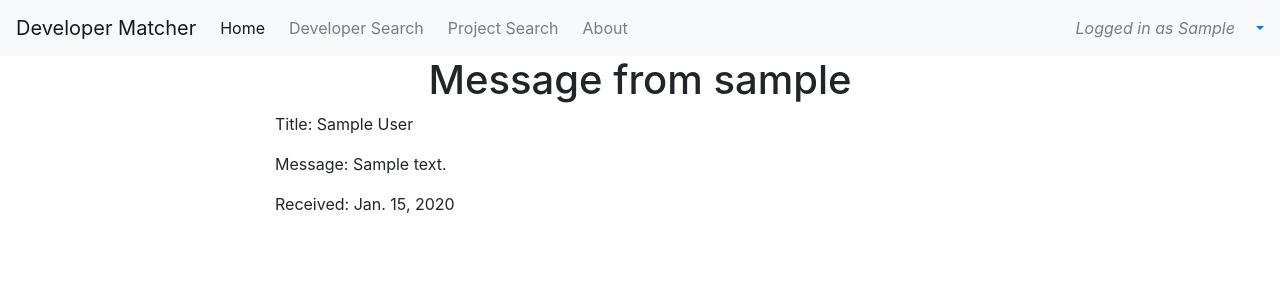
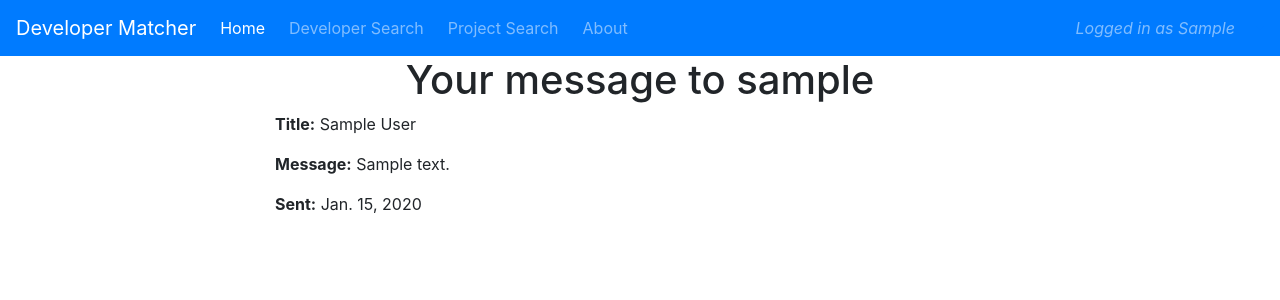
Before and after one commit to dragon-fire-fly/developer_matcher, a Django app: page /user/messages/1/ in a window 1280 px wide. Shown: the top 300 px of the page. Run offline with Django 3.2, Linux system fonts and the light colour scheme; a user stored in the database is signed in; tables that the repository leaves empty hold one stand-in row (values such as "Sample post"); some libraries are stand-ins or nearby versions.

Commit message:
FEAT: Add sent and received individual msgs

```diff
--- a/app_user/templates/app_user/individual_msg.html
+++ b/app_user/templates/app_user/individual_msg.html
@@ -5,10 +5,17 @@
 <div class="container">
     <div class="row">
         <div class="col-md-8 offset-md-2">
+            {% if msg_type == received %}
             <h1 class="text-center">Message from {{ msg.user_sender.username }}</h1>
-            <p>Title: {{ msg.title }}</p>
-            <p>Message: {{ msg.message }}</p>
-            <p>Received: {{ msg.sent_date }}</p>
+            <p><u><strong>Title:</strong> {{ msg.title }}</p>
+            <p><strong>Message:</strong> {{ msg.message }}</p>
+            <p><strong>Received:</strong> {{ msg.sent_date }}</p>
+            {% else %}
+            <h1 class="text-center">Your message to {{ msg.user_receiver.username }}</h1>
+            <p><strong>Title:</strong> {{ msg.title }}</p>
+            <p><strong>Message:</strong> {{ msg.message }}</p>
+            <p><strong>Sent:</strong> {{ msg.sent_date }}</p>
+            {% endif %}
         </div>
     </div>
 </div>
--- a/app_user/views.py
+++ b/app_user/views.py
@@ -168,7 +168,6 @@ class Messages(TemplateView):
     def get(self, request):
         received_msgs = Message.objects.filter(user_receiver=request.user)
         sent_msgs = Message.objects.filter(user_sender=request.user)
-        # breakpoint()
         context = {
             "received_msgs": received_msgs,
             "sent_msgs": sent_msgs,
@@ -186,7 +185,12 @@ class IndividualMsg(TemplateView):
     def get(self, request, *args, **kwargs):
         message_pk = kwargs["pk"]
         message = Message.objects.get(pk=message_pk)
+        if message.user_sender == request.user:
+            msg_type = "sent"
+        else:
+            msg_type = "received"
         context = {
-            "msg": message
+            "msg": message,
+            "msg_type": msg_type,
         }
         return render(request, "app_user/individual_msg.html", context)
--- a/templates/base.html
+++ b/templates/base.html
@@ -12,7 +12,8 @@
     <title>{% block title %} Developer Matcher {% endblock %}</title>
 </head>
 <body>
-    <nav class="navbar navbar-expand-lg navbar-light bg-light">
+    <!-- <nav class="navbar navbar-expand-lg navbar-light bg-light"> -->
+    <nav class="navbar navbar-expand-lg navbar-dark bg-primary">
         <a href="{% url 'app_home:index' %}" class="navbar-brand">Developer Matcher</a>
 
         <button class="navbar-toggler ml-auto" type="button" data-toggle="collapse" data-target="#navbarNavDropdown"
@@ -46,6 +47,7 @@
             </a>
             <ul class="dropdown-menu dropdown-menu-right" style="font-size:120%;">
                 <li><a href="{% url 'app_user:profile' %}">My Profile</a></li>
+                <li><a href="{% url 'app_user:messages' %}">My Messages</a></li>
                 <li><a href="/user/logout/">Log out</a></li>
             </ul>
             {% else %}
```
Also changed, not shown: app_user/templates/app_user/messages.html (+9 -1 lines).
